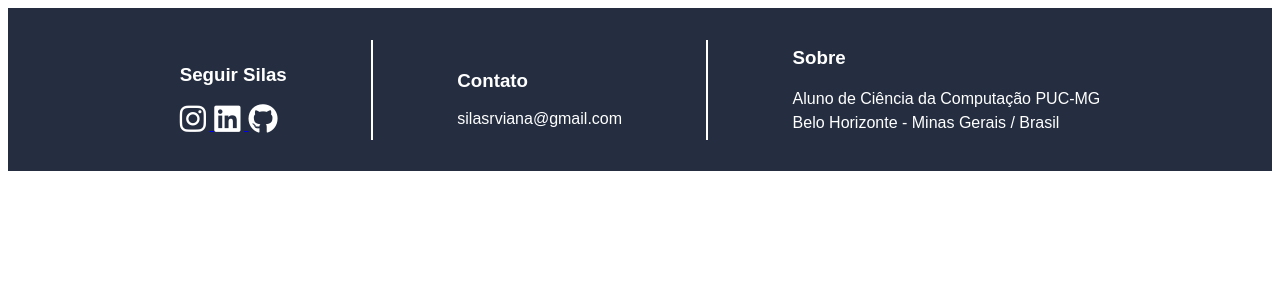
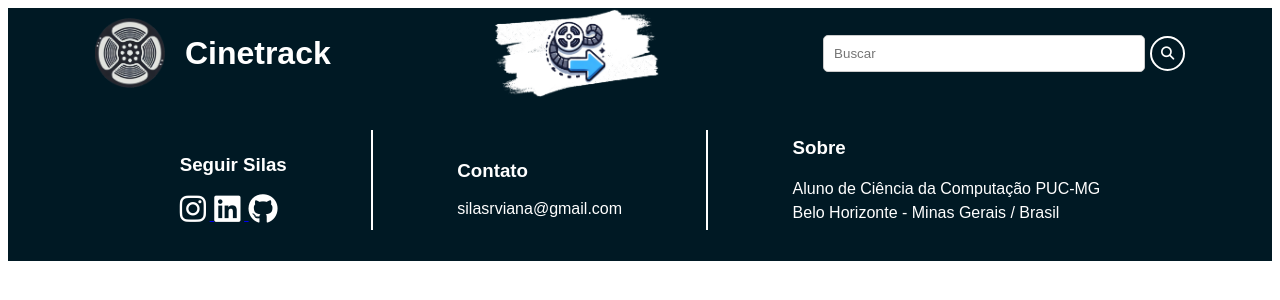
Before and after one commit to Silas-Hoffmann/Imersao-Alura-Gemini, a plain HTML site: page codigo/index.html in a window 1280 px wide. Drawn offline with Linux system fonts and the light colour scheme.

Commit message:
Cabeçalho quase pronto

```diff
--- a/codigo/assets/style/style.css
+++ b/codigo/assets/style/style.css
@@ -1,9 +1,59 @@
-html {
+html { /*aplicado em toda a página*/
     font-family: Arial, Helvetica, sans-serif;
 }
 
+/*
+-------------------Código da Barra de Navegação-------------------
+*/
+h1 {
+    color: #ffffff;
+    margin: 0%;
+}
+.Pesquisar {
+    height: 35px;
+    width: 35px;
+    background-color:#001924;
+    border-radius: 50%;
+    color: #ffffff;
+    border: 2px solid #ffffff;
+    margin-left: 5px;
+}
+
+.logo {
+    height: 70px;
+    margin-right: 20px;
+}
+.logo-completa {
+    height: 90px;
+}
+
+header {
+    display: flex;
+    justify-content: space-around;
+    background-color: #001924;
+}
+
+.cabeçalho {
+    margin: 10px;
+    display: flex;
+    justify-content: space-around;
+    align-items: center;
+}
+
+input[type="text"] {
+    width: 300px;
+    height: 15px;
+    padding: 10px;
+    border: 1px solid #ccc;
+    border-radius: 5px;
+  }
+
+/*
+-------------------Código do Rodapé-------------------
+*/
+
 footer {
-    background-color: rgb(37, 46, 65);
+    background-color: #001924;
     color: #ffffff;
     display: flex;
     align-items: center;
--- a/codigo/index.html
+++ b/codigo/index.html
@@ -11,11 +11,31 @@
 </head>
 
 <body>
-    <header></header><!--cabeçalho-->
+
+
+
+    <header><!--cabeçalho-->
+        <div class="cabeçalho">
+            <img src="assets/images/logo.png" alt="Logo" class="logo">
+            <h1>Cinetrack</h1>
+        </div>
+        <img src="assets/images/logo-completa.png" alt="logo-completa" class="logo-completa">
+        <div class="cabeçalho">
+            <input type="text" placeholder="Buscar">
+            <button class="Pesquisar">
+                <i class="fa-solid fa-magnifying-glass"></i>
+            </button>
+        </div>
+    </header>
     <nav></nav><!--navegação-->
-    <main></main><!--codico principal-->
 
-    <footer>
+
+    <main>
+
+    </main><!--codico principal-->
+
+
+    <footer><!--rodapé-->
         <div class="Rodape">
             <div class="Redes">
                 <h3>Seguir Silas</h3>
@@ -41,21 +61,15 @@
             </div>
 
         </div>
-    </footer><!--rodapé-->
+    </footer>
 
+    <!--Local de licagem de assets-->
     <script src="assets/JS/assets.js"></script>
     <script src="assets/db/db.js"></script>
+     <!--fonte para utilizar logos e símbolos sem a necessidade de adicionar imagens ao código-->
     <link rel="stylesheet" href="https://cdnjs.cloudflare.com/ajax/libs/font-awesome/6.5.2/css/all.min.css"
         integrity="sha512-SnH5WK+bZxgPHs44uWIX+LLJAJ9/2PkPKZ5QiAj6Ta86w+fsb2TkcmfRyVX3pBnMFcV7oQPJkl9QevSCWr3W6A=="
         crossorigin="anonymous" referrerpolicy="no-referrer" />
 </body>
 
 </html>
-<!--Elementos interessantes de serem usados durante a imersão:
-        importar fontes externas
-        Json Server
-        Variação de funcionalidades
-
-    Idéias soltas:
-        .Site tipo Netflix de Diversos filmes e séries
--->
```
Also changed, not shown: codigo/assets/images/logo-completa.png (added), codigo/assets/images/logo.png (added).
